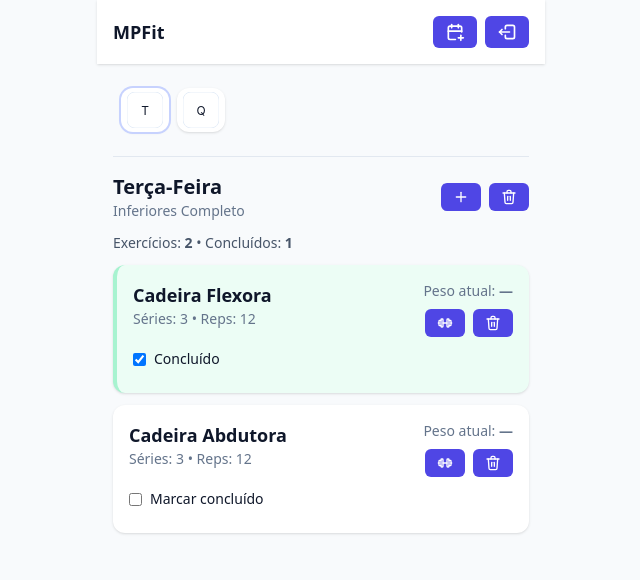
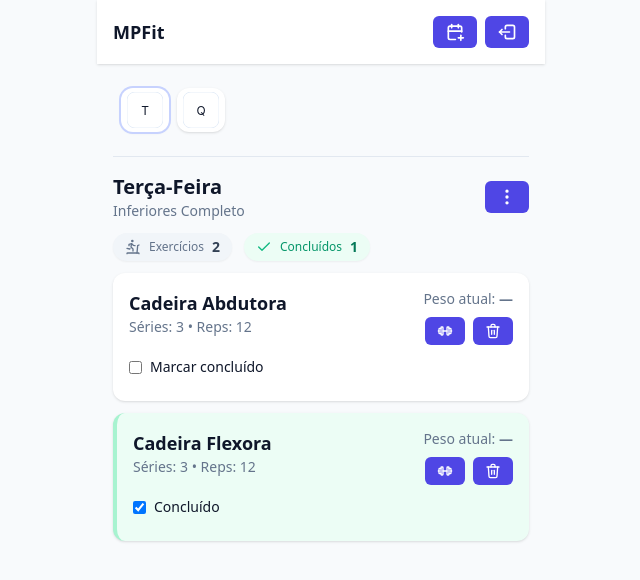
Before and after one commit to MarcioParanhos/MPFit, a Next.js app: page /app in a window 1280 px wide. Both pictures are taken after a click on the element "Terça-Feira". Shown: the top 580 px of the page, without its empty margins (319-959 px from the left). Built offline with nearby package versions, Linux system fonts and the light colour scheme.

Commit message:
feat: Atualizei as posições dos treinos para a ordem correta e aprimorei a funcionalidade do menu diário com opções para adicionar ou excluir treinos.

```diff
--- a/data.json
+++ b/data.json
@@ -21,7 +21,7 @@
       "youtube": null,
       "currentWeight": null,
       "completed": true,
-      "position": 1
+      "position": 2
     },
     {
       "id": 4,
@@ -32,7 +32,7 @@
       "youtube": null,
       "currentWeight": null,
       "completed": false,
-      "position": 2
+      "position": 1
     }
   ],
   "logs": [],
--- a/pages/app.js
+++ b/pages/app.js
@@ -1,4 +1,4 @@
-import { useEffect, useState } from 'react';
+import { useEffect, useState, useRef } from 'react';
 import { useRouter } from 'next/router';
 import Swal from 'sweetalert2';
 import 'sweetalert2/dist/sweetalert2.min.css';
@@ -28,6 +28,8 @@ export default function Home(){
   const [workouts, setWorkouts] = useState([]);
   const [draggingId, setDraggingId] = useState(null);
   const [dragOverIndex, setDragOverIndex] = useState(null);
+  const [dayMenuOpen, setDayMenuOpen] = useState(false);
+  const dayMenuRef = useRef(null);
 
   const totalExercises = workouts.length;
   const completedExercises = workouts.filter(w => !!w.completed).length;
@@ -157,6 +159,16 @@ export default function Home(){
     Swal.fire({ icon: 'success', text: 'Exercício excluído' });
   }
 
+  // close day menu on outside click
+  useEffect(()=>{
+    function onDoc(e){
+      if (!dayMenuRef.current) return;
+      if (!dayMenuRef.current.contains(e.target)) setDayMenuOpen(false);
+    }
+    if (dayMenuOpen) document.addEventListener('mousedown', onDoc);
+    return ()=> document.removeEventListener('mousedown', onDoc);
+  },[dayMenuOpen]);
+
   async function persistOrder(newOrder) {
     if (!selected) return;
     try {
@@ -219,14 +231,26 @@ export default function Home(){
                   <h2 className="text-xl font-semibold">{selected.name}</h2>
                   {selected.subtitle && <div className="text-sm text-slate-500">{selected.subtitle}</div>}
                 </div>
-                <div className="flex items-center gap-2">
-                  <button className="btn p-2" onClick={addWorkout} aria-label="Adicionar exercício">
-                    <svg xmlns="http://www.w3.org/2000/svg" width="16" height="16" viewBox="0 0 24 24" fill="none" stroke="currentColor" strokeWidth="2" strokeLinecap="round" strokeLinejoin="round" aria-hidden>
-                      <line x1="12" y1="5" x2="12" y2="19" />
-                      <line x1="5" y1="12" x2="19" y2="12" />
+                <div className="flex items-center gap-2" ref={dayMenuRef}>
+                  <div className="relative">
+                    <button className="btn p-2 bg-transparent text-slate-600" onClick={()=>setDayMenuOpen(v=>!v)} aria-haspopup="true" aria-expanded={dayMenuOpen} aria-label="Opções do dia">
+                      {/* kebab / more icon */}
+                      <svg xmlns="http://www.w3.org/2000/svg" viewBox="0 0 24 24" className="w-5 h-5" fill="none" stroke="currentColor" strokeWidth={2} strokeLinecap="round" strokeLinejoin="round" aria-hidden>
+                        <circle cx="12" cy="5" r="1" />
+                        <circle cx="12" cy="12" r="1" />
+                        <circle cx="12" cy="19" r="1" />
                       </svg>
                     </button>
-                  <button className="btn bg-red-600 text-white p-2 hover:bg-red-700" onClick={async ()=>{
+
+                    {dayMenuOpen && (
+                      <div className="absolute right-0 mt-2 w-44 bg-white border border-slate-200 rounded shadow-sm z-50">
+                        <button className="w-full text-left px-3 py-2 text-sm hover:bg-slate-100" onClick={async ()=>{
+                          setDayMenuOpen(false);
+                          await addWorkout();
+                        }}>Adicionar exercício</button>
+
+                        <button className="w-full text-left px-3 py-2 text-sm text-red-600 hover:bg-slate-50" onClick={async ()=>{
+                          setDayMenuOpen(false);
                           const result = await Swal.fire({
                             title: 'Excluir dia?',
                             text: 'Isto removerá o dia e todos os exercícios e registros vinculados.',
@@ -241,18 +265,37 @@ export default function Home(){
                           setSelected(null);
                           setWorkouts([]);
                           Swal.fire({ icon: 'success', text: 'Dia e registros excluídos' });
-                  }} aria-label="Excluir dia">
-                    <svg xmlns="http://www.w3.org/2000/svg" width="16" height="16" viewBox="0 0 24 24" fill="none" stroke="white" strokeWidth="2" strokeLinecap="round" strokeLinejoin="round" aria-hidden>
-                      <polyline points="3 6 5 6 21 6" />
-                      <path d="M19 6l-1 14a2 2 0 0 1-2 2H8a2 2 0 0 1-2-2L5 6" />
-                      <path d="M10 11v6" />
-                      <path d="M14 11v6" />
-                      <path d="M9 6V4a2 2 0 0 1 2-2h2a2 2 0 0 1 2 2v2" />
-                    </svg>
-                  </button>
+                        }}>Excluir dia</button>
+                      </div>
+                    )}
                   </div>
                 </div>
-              <div className="mb-3 text-sm text-slate-600">Exercícios: <span className="font-semibold">{totalExercises}</span> • Concluídos: <span className="font-semibold">{completedExercises}</span></div>
+              </div>
+              <div className="mb-3 flex items-center gap-3">
+                <div className="inline-flex items-center gap-2 bg-slate-100 text-slate-700 px-3 py-1 rounded-full text-sm shadow-sm">
+                  {/* exercise icon (user-provided treadmill SVG) */}
+                  <svg xmlns="http://www.w3.org/2000/svg" viewBox="0 0 24 24" fill="none" stroke="currentColor" strokeWidth={2} strokeLinecap="round" strokeLinejoin="round" className="w-4 h-4 text-slate-500" aria-hidden>
+                    <path stroke="none" d="M0 0h24v24H0z" fill="none"/>
+                    <path d="M10 3a1 1 0 1 0 2 0a1 1 0 0 0 -2 0" />
+                    <path d="M3 14l4 1l.5 -.5" />
+                    <path d="M12 18v-3l-3 -2.923l.75 -5.077" />
+                    <path d="M6 10v-2l4 -1l2.5 2.5l2.5 .5" />
+                    <path d="M21 22a1 1 0 0 0 -1 -1h-16a1 1 0 0 0 -1 1" />
+                    <path d="M18 21l1 -11l2 -1" />
+                  </svg>
+                  <span className="text-xs text-slate-500">Exercícios</span>
+                  <span className="font-semibold">{totalExercises}</span>
+                </div>
+
+                <div className="inline-flex items-center gap-2 bg-emerald-50 text-emerald-700 px-3 py-1 rounded-full text-sm shadow-sm">
+                  {/* completed icon */}
+                  <svg xmlns="http://www.w3.org/2000/svg" className="w-4 h-4 text-emerald-500" viewBox="0 0 24 24" fill="none" stroke="currentColor" strokeWidth={2} strokeLinecap="round" strokeLinejoin="round" aria-hidden>
+                    <path d="M20 6L9 17l-5-5" />
+                  </svg>
+                  <span className="text-xs text-emerald-600">Concluídos</span>
+                  <span className="font-semibold">{completedExercises}</span>
+                </div>
+              </div>
               <div className="space-y-3">
                 {workouts.length===0 && <div className="card">Nenhum exercício neste dia.</div>}
                 {workouts.map((w, idx) => (
```
Lines whose indentation alone changed are shown as unchanged.
